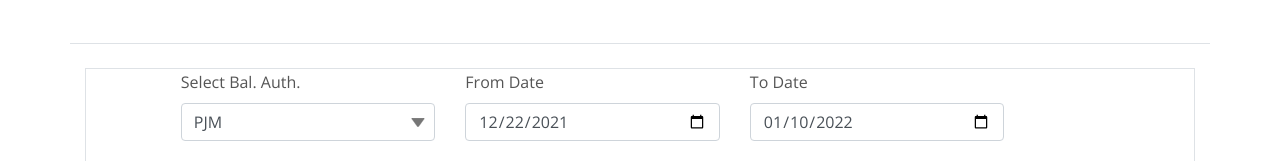
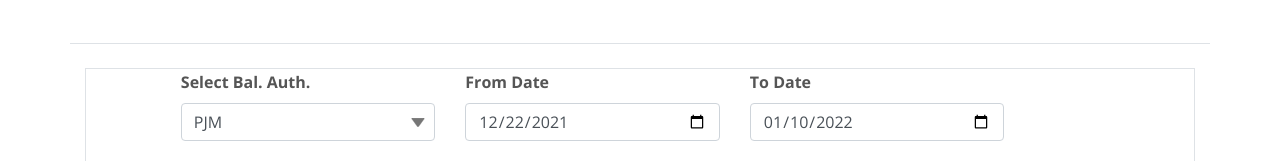
Before and after one commit to git-akratech/foreqast-new, a Flask app: template templates/landing/lord.html in a window 1280 px wide. Shown: the part 742-903 px from the top of the page. Run offline with Flask 2, Linux system fonts and the light colour scheme; the template is opened without the code that fills it, so the values that code supplies are empty; some libraries are stand-ins or nearby versions.

Commit message:
Foreqast- quick fix

```diff
--- a/templates/landing/lord.html
+++ b/templates/landing/lord.html
@@ -130,7 +130,7 @@
 							<div class="form-group col-md-1">
 							</div>
 							<div class="form-group col-md-3">
-									<label for="load_data_balancing_authority">Select Bal. Auth.</label>
+									<label for="load_data_balancing_authority" class="font-weight-bold">Select Bal. Auth.</label>
 									<select class="form-control" id="load_data_balancing_authority">
 										<option value="PJM">PJM</option>
 										<option value="CISO">CISO</option>
@@ -139,12 +139,12 @@
 							 </div>
 
 							 <div class="form-group col-md-3">
-									<label for="load_data_from_date">From Date</label>
+									<label for="load_data_from_date" class="font-weight-bold">From Date</label>
 									<input type="date" class="form-control" id="load_data_from_date" name="load_data_from_date" value="2021-12-22" />
 							 </div>
 
 								<div class="form-group col-md-3">
-									<label for="load_data_to_date">To Date</label>
+									<label for="load_data_to_date" class="font-weight-bold">To Date</label>
 									<input type="date" class="form-control" id="load_data_to_date" name="load_data_to_date" value="2022-01-10" />
 								</div>
 							</div>
@@ -359,7 +359,7 @@
 													scaleLabel: {
 															 display: true,
 															 labelString: 'Load (MW)',
-															 fontSize: 20
+															 fontSize: 20,
 														},
 											}],
 											xAxes: [{
```
